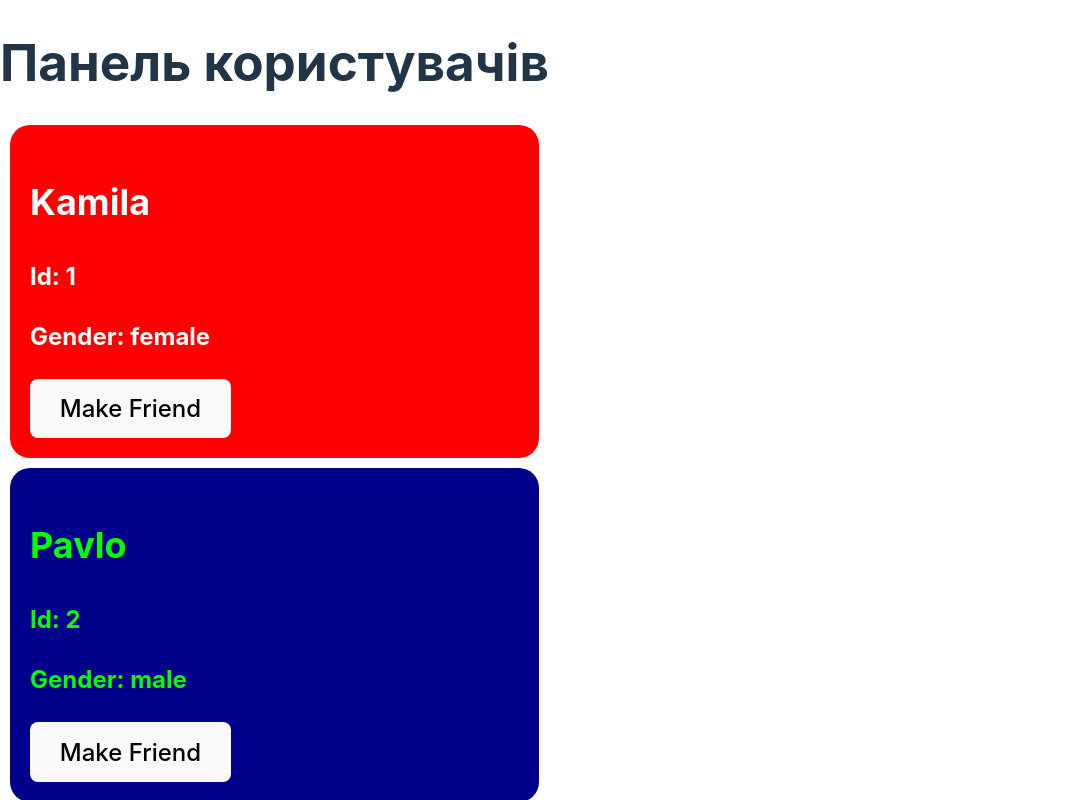
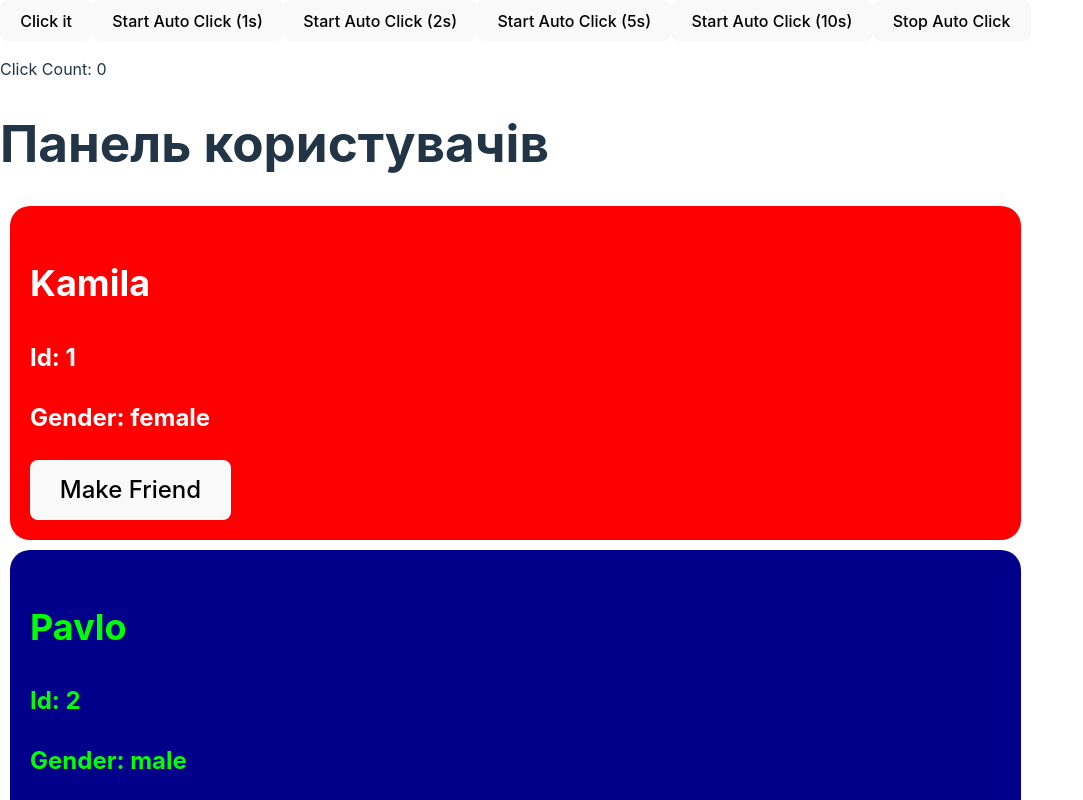
Before and after one commit to Illia-11/User-Cards, a React (Vite) app in the folder react-components-props-task/: page / in a window 1280 px wide. Shown: the top 800 px of the page, without its empty margins (0-1083 px from the left). Built offline with nearby package versions, Linux system fonts and the light colour scheme.

Commit message:
Add Clicker

```diff
--- a/react-components-props-task/src/App.jsx
+++ b/react-components-props-task/src/App.jsx
@@ -1,9 +1,11 @@
 import React from 'react';
 import UserDashboard from './components/UserDashboard';
+import Clicker from './components/Clicker';
 
 const App = () => {
   return (
     <>
+      <Clicker />
       <UserDashboard />
     </>
   );
--- a/react-components-props-task/src/components/Clicker/index.jsx
+++ b/react-components-props-task/src/components/Clicker/index.jsx
@@ -1,5 +1,66 @@
 import React from "react";
 
 class Clicker extends React.Component {
+  constructor(props) {
+    super(props);
 
+    this.state = {
+      clickCounter: 0,
+      autoClicker: null,
+    };
+  }
+
+  clickForIncrement = () => {
+    this.setState({
+      clickCounter: prevState.clickCounter + 1,
+    });
+  };
+
+  autoClick = (interval) => {
+    const autoClicker = setInterval(() => {
+      this.setState({
+        clickCounter: clickCounter + 1,
+      });
+    }, interval);
+
+    this.setState({ autoClicker });
+  };
+
+  stopAutoClicker = () => {
+    if (this.state.autoClicker) {
+      clearInterval(this.state.autoClicker);
+      this.setState({ autoClicker: null });
+    }
+  };
+
+  componentWillUnmount() {
+    this.stopAutoClicker();
+  }
+
+  render() {
+    const { clickCounter, autoClicker } = this.state;
+
+    return (
+      <div>
+        <button onClick={this.clickForIncrement}>Click it</button>
+        <button onClick={() => this.autoClick(1000)}>
+          Start Auto Click (1s)
+        </button>
+        <button onClick={() => this.autoClick(2000)}>
+          Start Auto Click (2s)
+        </button>
+        <button onClick={() => this.autoClick(5000)}>
+          Start Auto Click (5s)
+        </button>
+        <button onClick={() => this.autoClick(10000)}>
+          Start Auto Click (10s)
+        </button>
+        <button onClick={this.stopAutoClicker}>Stop Auto Click</button>
+        <p>Click Count: {clickCounter}</p>
+        {autoClicker && <p style={{ color: "green" }}>Auto Click is Active!</p>}
+      </div>
+    );
+  }
 }
+
+export default Clicker;
--- a/react-components-props-task/src/components/UserDashboard/index.jsx
+++ b/react-components-props-task/src/components/UserDashboard/index.jsx
@@ -47,7 +47,8 @@ class UserDashboard extends Component {
   };
 
   render() {
-    const friends = this.state.users.filter((user) => user.isFriend);
+    const { users } = this.state;
+    const friends = users.filter((user) => user.isFriend);
 
     return (
       <>
```
